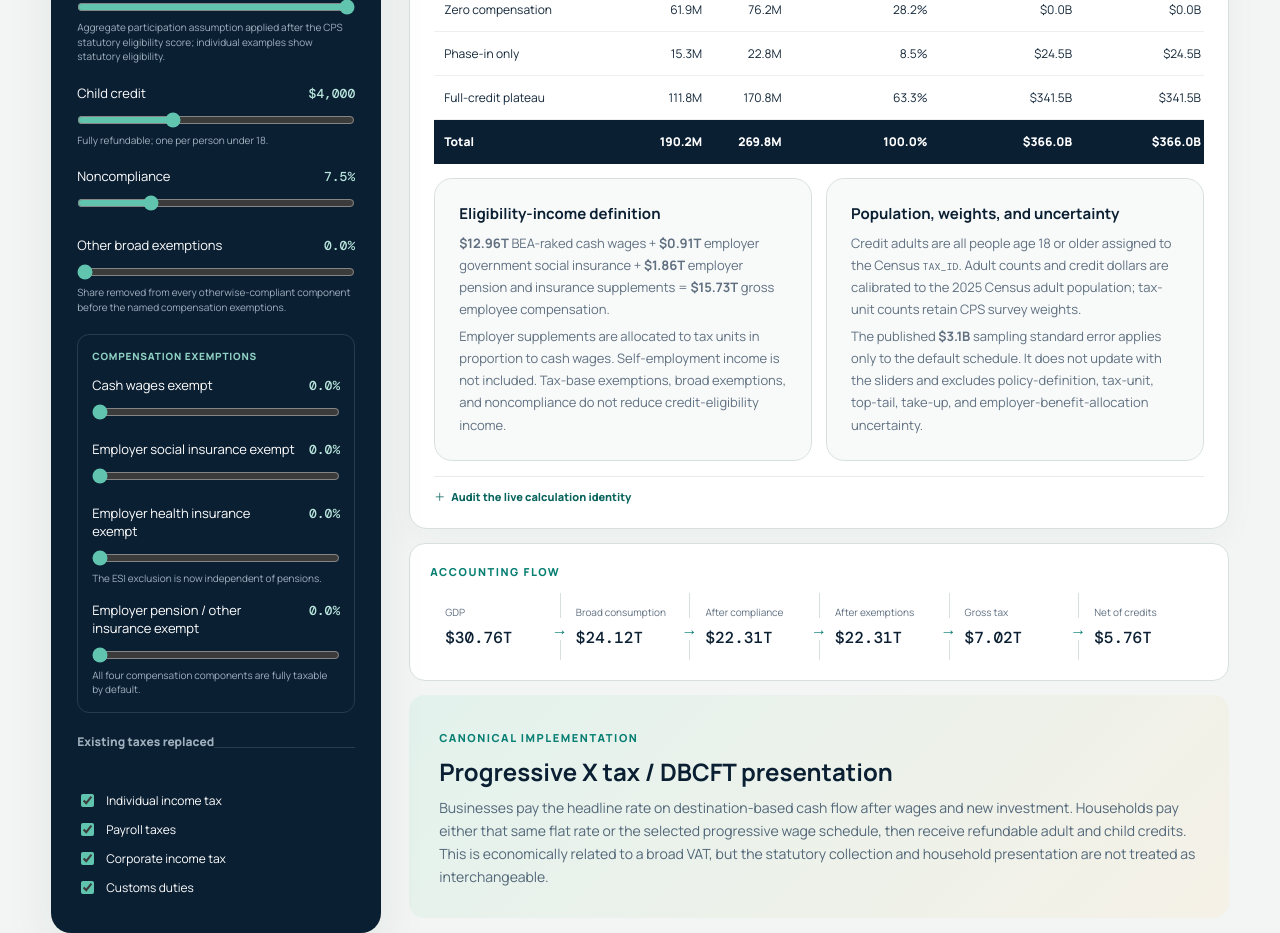
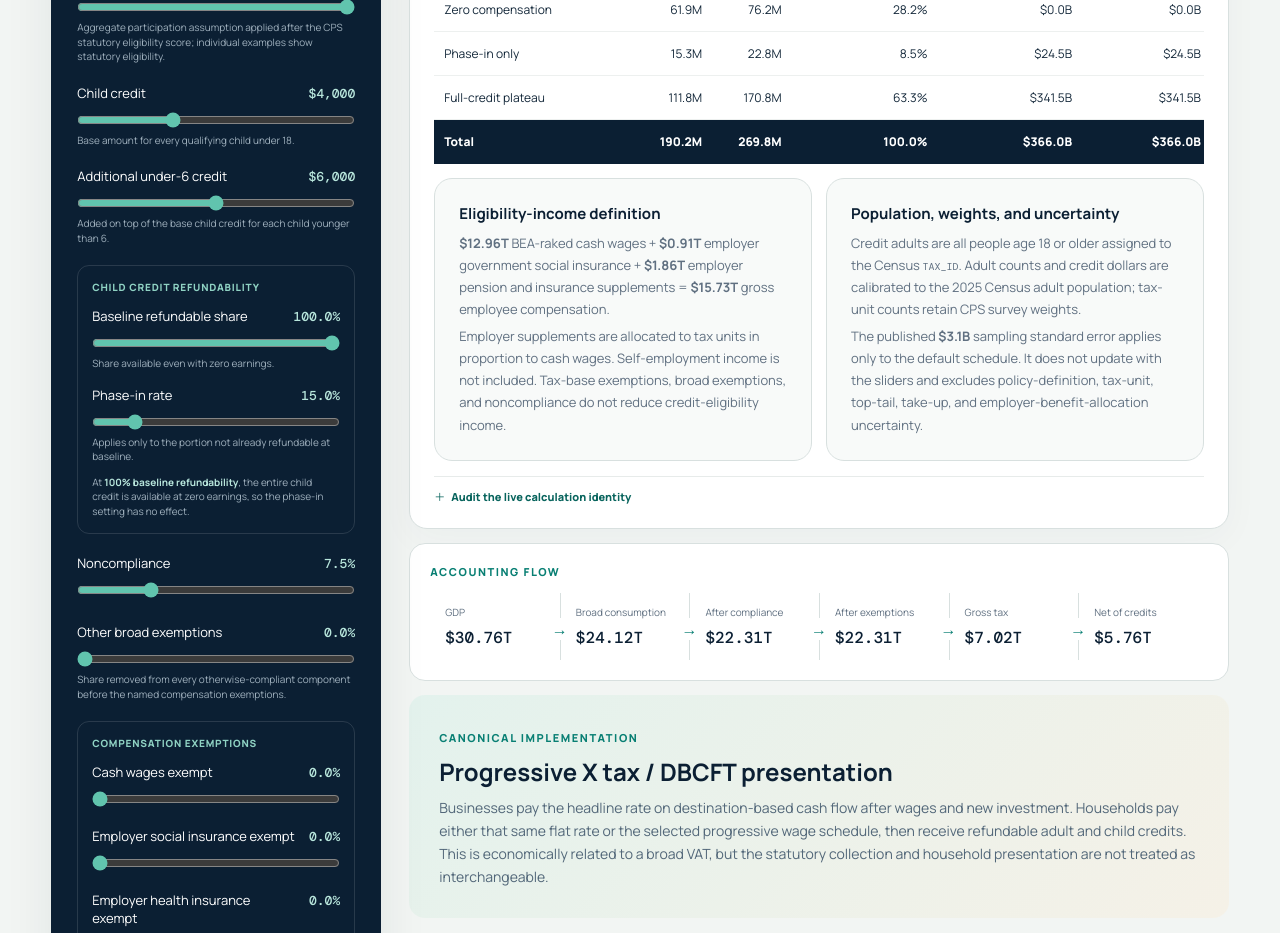
Before and after one commit to pcarlsgaard/tax_reform, a React (Vite) app: page / in a window 1280 px wide. Shown: the part 1420-2353 px from the top of the page. Built offline with nearby package versions, Linux system fonts and the light colour scheme.

Commit message:
Add U6 and child refundability controls

```diff
--- a/src/views/Overview.tsx
+++ b/src/views/Overview.tsx
@@ -38,6 +38,8 @@ export function Overview({ settings, setSettings, result }: { settings: ReformSe
   const hasFiscalSavings = result.totalFederalSavings > 0;
   const update = (patch: Partial<ReformSettings>) => setSettings({ ...settings, ...patch });
   const toggleTax = (key: ReplacedTax) => update({ replacedTaxes: { ...settings.replacedTaxes, [key]: !settings.replacedTaxes[key] } });
+  const childBaselineRefundableShare = settings.childCreditBaselineRefundableShare ?? 1;
+  const childCreditPhaseInRate = settings.childCreditPhaseInRate ?? 0;
 
   return (
     <div className="view-grid overview-view">
@@ -62,7 +64,14 @@ export function Overview({ settings, setSettings, result }: { settings: ReformSe
           <RangeField label="Phase-out rate" value={settings.adultCreditPhaseOutRate} min={0} max={0.50} step={0.005} display={percent(settings.adultCreditPhaseOutRate)} onChange={(adultCreditPhaseOutRate) => update({ adultCreditPhaseOutRate })} />
         </div>}
         <RangeField label="Adult-credit take-up" value={settings.adultCreditTakeUpRate} min={0} max={1} step={0.01} display={percent(settings.adultCreditTakeUpRate)} onChange={(adultCreditTakeUpRate) => update({ adultCreditTakeUpRate })} hint="Aggregate participation assumption applied after the CPS statutory eligibility score; individual examples show statutory eligibility." />
-        <RangeField label="Child credit" value={settings.childCredit} min={0} max={12000} step={100} display={`$${settings.childCredit.toLocaleString()}`} onChange={(childCredit) => update({ childCredit })} hint="Fully refundable; one per person under 18." />
+        <RangeField label="Child credit" value={settings.childCredit} min={0} max={12000} step={100} display={`$${settings.childCredit.toLocaleString()}`} onChange={(childCredit) => update({ childCredit })} hint="Base amount for every qualifying child under 18." />
+        <RangeField label="Additional under-6 credit" value={settings.under6ChildCredit ?? 0} min={0} max={12000} step={100} display={`$${(settings.under6ChildCredit ?? 0).toLocaleString()}`} onChange={(under6ChildCredit) => update({ under6ChildCredit })} hint="Added on top of the base child credit for each child younger than 6." />
+        <div className="control-group">
+          <span>Child credit refundability</span>
+          <RangeField label="Baseline refundable share" value={childBaselineRefundableShare} min={0} max={1} step={0.01} display={percent(childBaselineRefundableShare)} onChange={(childCreditBaselineRefundableShare) => update({ childCreditBaselineRefundableShare })} hint="Share available even with zero earnings." />
+          <RangeField label="Phase-in rate" value={childCreditPhaseInRate} min={0} max={1} step={0.01} display={percent(childCreditPhaseInRate)} onChange={(childCreditPhaseInRateValue) => update({ childCreditPhaseInRate: childCreditPhaseInRateValue })} hint="Applies only to the portion not already refundable at baseline." />
+          <p className="control-note">At <strong>100% baseline refundability</strong>, the entire child credit is available at zero earnings, so the phase-in setting has no effect.</p>
+        </div>
         <RangeField label="Noncompliance" value={settings.noncomplianceRate} min={0} max={0.30} step={0.005} display={percent(settings.noncomplianceRate)} onChange={(noncomplianceRate) => update({ noncomplianceRate })} />
         <RangeField label="Other broad exemptions" value={settings.exemptionShare} min={0} max={0.30} step={0.005} display={percent(settings.exemptionShare)} onChange={(exemptionShare) => update({ exemptionShare })} hint="Share removed from every otherwise-compliant component before the named compensation exemptions." />
         <div className="control-group">
```
